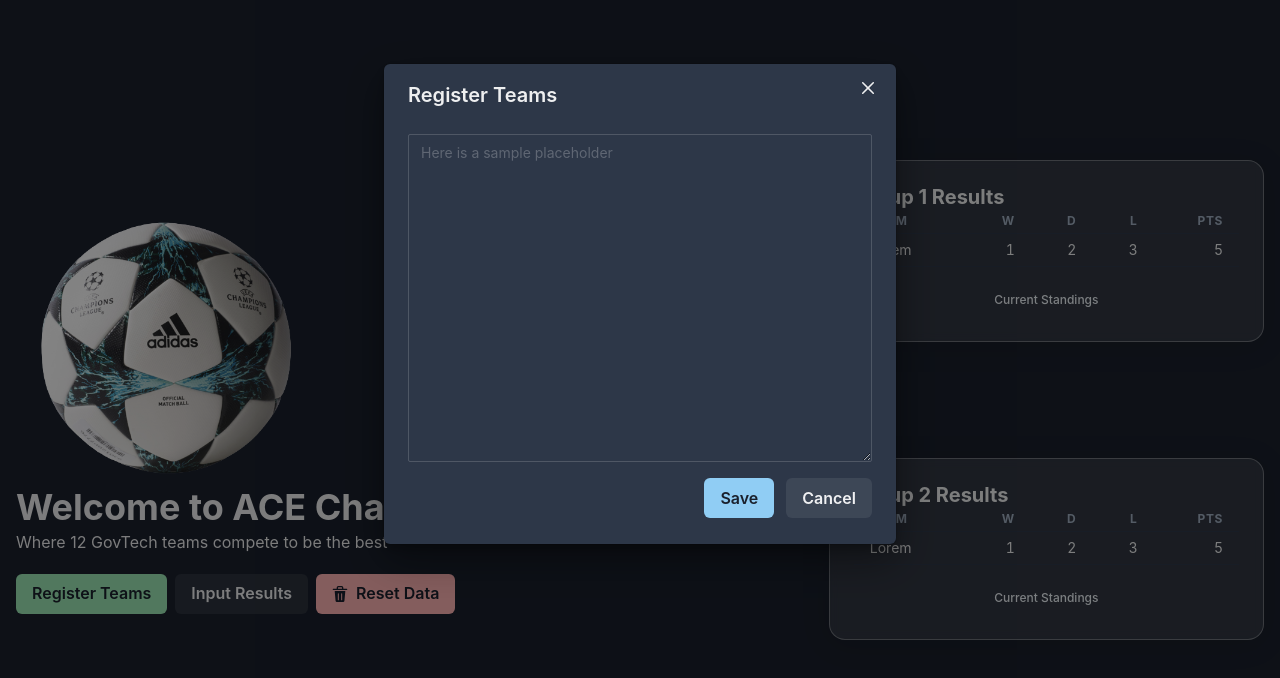
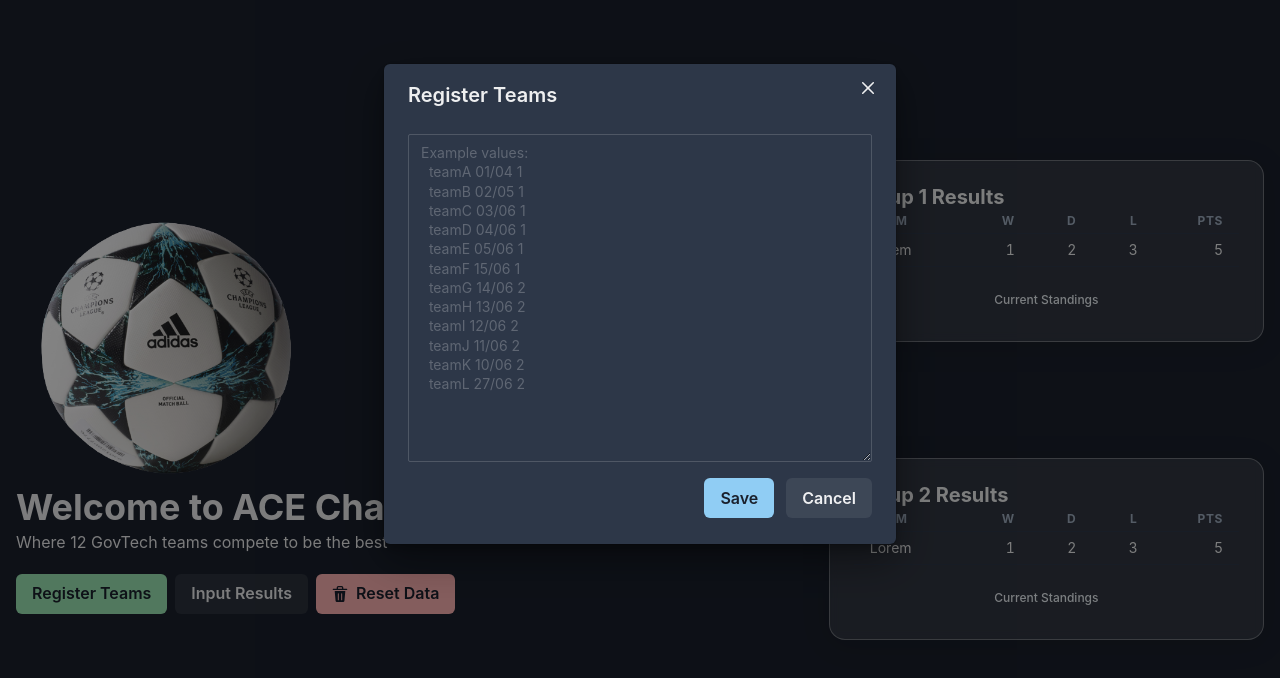
Before and after one commit to royleochan/champions-league, a React (Create React App) app in the folder frontend/: page / in a window 1280 px wide. Both pictures are taken after a click on the button "Register Teams". Shown: the top 678 px of the page. Built offline with nearby package versions, Linux system fonts and the light colour scheme.

Commit message:
feat: add placeholder

```diff
--- a/frontend/src/components/ModalForm.jsx
+++ b/frontend/src/components/ModalForm.jsx
@@ -14,7 +14,14 @@ import {
 } from "@chakra-ui/react";
 import { useForm } from "react-hook-form";
 
-const ModalForm = ({ isOpen, onClose, title, name, submitHandler }) => {
+const ModalForm = ({
+  isOpen,
+  onClose,
+  title,
+  name,
+  submitHandler,
+  placeholder,
+}) => {
   const initialRef = useRef(null);
   const {
     handleSubmit,
@@ -45,9 +52,9 @@ const ModalForm = ({ isOpen, onClose, title, name, submitHandler }) => {
                 size="sm"
                 sx={{ height: "100%" }}
                 ref={initialRef}
-                placeholder="Here is a sample placeholder"
+                placeholder={placeholder}
                 {...register(name, {
-                  required: `${name} is required`,
+                  required: "Input is required",
                 })}
               />
               <FormErrorMessage>
--- a/frontend/src/constants/match.js
+++ b/frontend/src/constants/match.js
@@ -1,5 +1,13 @@
 const MATCH_CONSTANTS = {
   name: "Matches",
+  placeholder: `Example values:
+  teamA teamB 0 1
+  teamA teamC 1 3
+  teamA teamD 2 2
+  teamA teamE 2 4
+  teamA teamF 3 3
+  teamB teamC 0 1
+  `,
   success: "Successfully submitted results",
   error: "Failed to submit match results",
 };
--- a/frontend/src/constants/team.js
+++ b/frontend/src/constants/team.js
@@ -1,5 +1,19 @@
 const TEAM_CONSTANTS = {
   name: "Teams",
+  placeholder: `Example values:
+  teamA 01/04 1
+  teamB 02/05 1
+  teamC 03/06 1
+  teamD 04/06 1
+  teamE 05/06 1
+  teamF 15/06 1
+  teamG 14/06 2
+  teamH 13/06 2
+  teamI 12/06 2
+  teamJ 11/06 2
+  teamK 10/06 2
+  teamL 27/06 2
+  `,
   success: "Successfully registered teams",
   fail: "Failed to register teams",
 };
--- a/frontend/src/pages/Home.jsx
+++ b/frontend/src/pages/Home.jsx
@@ -127,6 +127,7 @@ const Home = () => {
         title={"Register Teams"}
         name={TEAM_CONSTANTS.name}
         submitHandler={submitTeams}
+        placeholder={TEAM_CONSTANTS.placeholder}
       />
       <ModalForm
         isOpen={isResultsModalOpen}
@@ -134,6 +135,7 @@ const Home = () => {
         title={"Input Results"}
         name={MATCH_CONSTANTS.name}
         submitHandler={submitResults}
+        placeholder={MATCH_CONSTANTS.placeholder}
       />
     </>
   );
```
